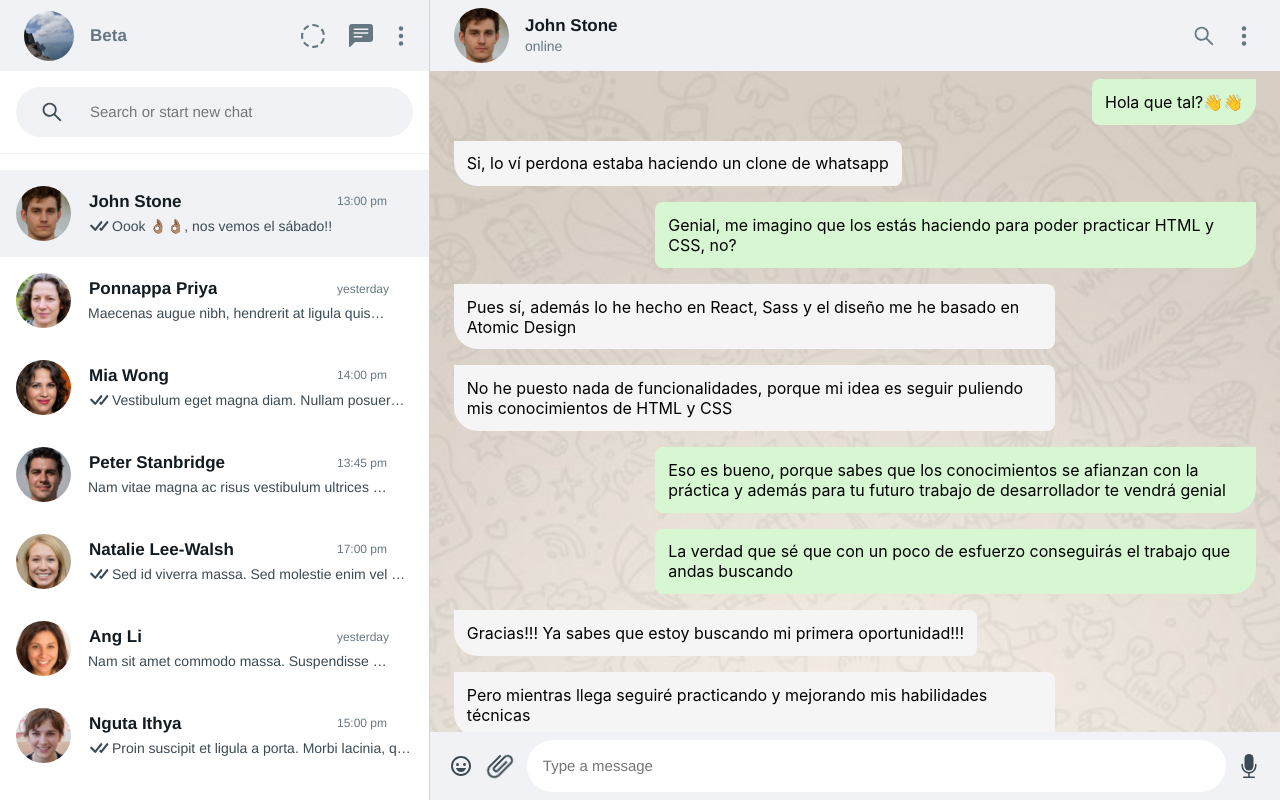
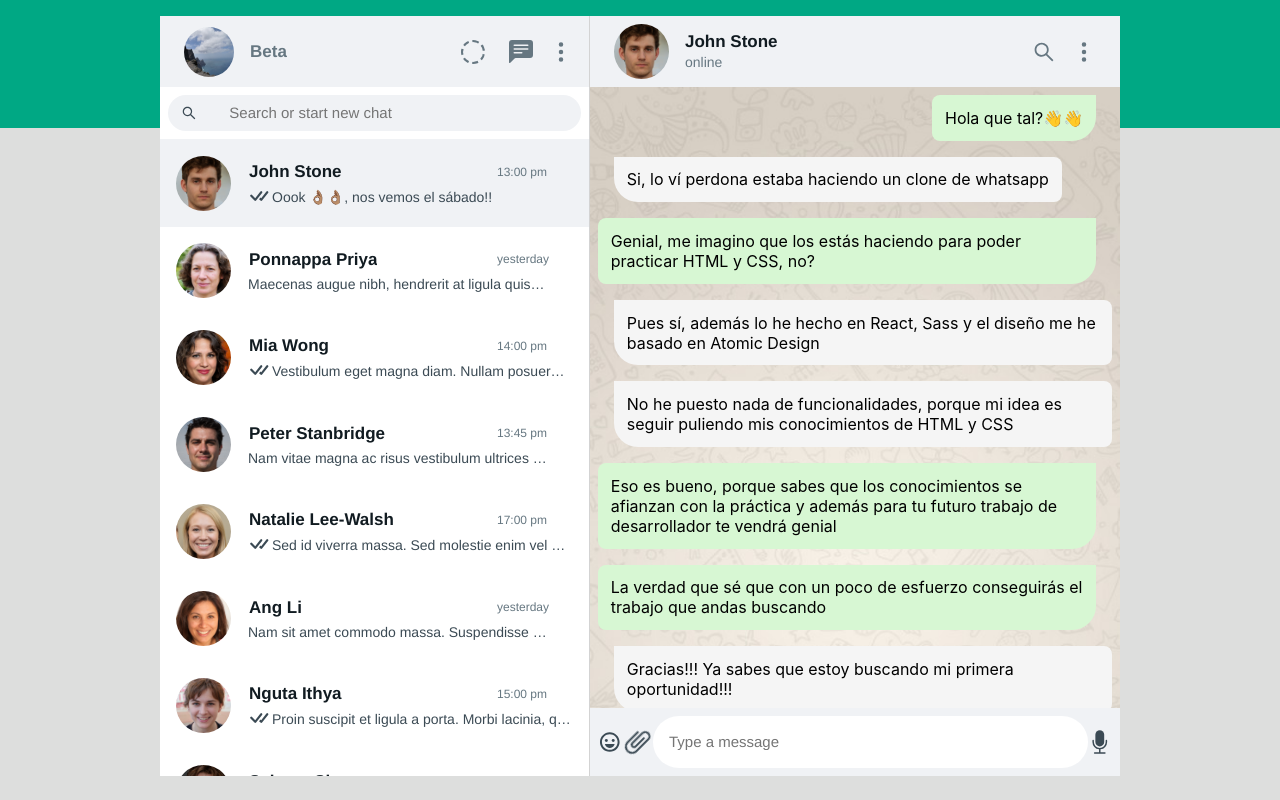
Before and after one commit to Oiranca/whatsapp-clone, a React (Create React App) app: page / in a window 1280 px wide. Built offline with nearby package versions, Linux system fonts and the light colour scheme.

Commit message:
page view

```diff
--- a/src/App.js
+++ b/src/App.js
@@ -1,9 +1,10 @@
-import { ListAndChat } from './components/templates/ListAndChat/ListAndChat';
+import { MyWhatsappClone } from './components/pages/MyWhatsappClone';
+
 
 function App() {
   return (
     <div className="App">
-      <ListAndChat />
+      <MyWhatsappClone />
     </div>
   );
 }
--- a/src/components/molecules/NavWebMenu/NavWebMenu.jsx
+++ b/src/components/molecules/NavWebMenu/NavWebMenu.jsx
@@ -5,7 +5,7 @@ import { AiOutlineSearch } from 'react-icons/ai';
 import './navWebMenu.scss';
 
 export const NavWebMenu = () => {
-  const iconsStyle = { size: '1.5rem', color: '#3b4a54' };
+  const iconsStyle = { size: '1rem', color: '#3b4a54' };
   return (
     <section className={'menu-web-container'}>
       <div className={'menu-web-button'}>
--- a/src/components/molecules/NavWebMenu/navWebMenu.scss
+++ b/src/components/molecules/NavWebMenu/navWebMenu.scss
@@ -10,8 +10,7 @@
     justify-content: center;
     align-items: center;
     column-gap: 1.5rem;
-    padding: 0.8rem;
-    margin: 1rem;
+    margin: 0.5rem;
     border-radius: 8rem;
     background: #F0F2F5;
 
@@ -19,6 +18,8 @@
       border: none;
       background: transparent;
       width: 80%;
+      padding: 0.5rem;
+
     }
   }
 }
--- a/src/components/organisms/ChatList/chatList.scss
+++ b/src/components/organisms/ChatList/chatList.scss
@@ -3,8 +3,9 @@
   flex-direction: column;
   flex-wrap: nowrap;
   padding: 0;
+  margin: 0;
   list-style: none;
-  overflow: hidden;
+  overflow-y: scroll;
 
   .user-row:first-child {
     background: #F0F2F5;
--- /dev/null
+++ b/src/components/pages/MyWhatsappClone.jsx
@@ -0,0 +1,13 @@
+import React from 'react';
+
+import './myWhatsappClone.scss';
+import { ListAndChat } from '../templates/ListAndChat/ListAndChat';
+
+export const MyWhatsappClone = () => {
+  return (
+    <div className={'container-page'}>
+      <header className={'header'} />
+      <ListAndChat />
+    </div>
+  );
+};
--- /dev/null
+++ b/src/components/pages/myWhatsappClone.scss
@@ -0,0 +1,26 @@
+@use "src/style/style";
+
+.container-page {
+  display: flex;
+  flex-direction: row;
+  flex-wrap: wrap;
+  justify-content: center;
+  align-items: start;
+  position: relative;
+  width: 100%;
+  height: 100vh;
+  background: style.$Color_Background_Web;
+
+  .header {
+    background: style.$Color_Header_Web;
+    width: 100%;
+    padding: 4rem;
+  }
+
+  .list-and-chat-container {
+    position: absolute;
+    top: 1rem;
+    width: calc(100% - 25%);
+    height: calc(100% - 5%);
+  }
+}
--- a/src/components/views/ChatListView/chatListView.scss
+++ b/src/components/views/ChatListView/chatListView.scss
@@ -5,6 +5,8 @@
   flex-direction: column;
   flex-wrap: nowrap;
   border-right: 1px solid lightgray;
+  background: white;
+
 
   .chat-icon-container {
     display: flex;
--- a/src/components/views/ChatView/chatView.scss
+++ b/src/components/views/ChatView/chatView.scss
@@ -6,7 +6,6 @@
   flex-direction: column;
   flex-wrap: nowrap;
   width: 100vw;
-  height: 100vh;
 
   .chat-conversation-container {
     display: flex;
--- a/src/style/style.scss
+++ b/src/style/style.scss
@@ -1,5 +1,6 @@
 //Color Application
-
+$Color_Background_Web: #DDDEDD;
+$Color_Header_Web: #00A884;
 $Color_NavBar_Background_Application: #54A984;
 $Color_NavBar_Application: #F0F2F5;
 $Color_NavBar_Mobile: #3E816A;
@@ -54,19 +55,20 @@ $Color_Date: #667781;
   align-items: center;
 }
 
-@mixin Title_Menu_Bar{
+@mixin Title_Menu_Bar {
   font-size: 15px;
   color: aliceblue;
   margin-top: 1.5rem;
   margin-bottom: 0.5rem;
 }
+
 // Chat Container
-@mixin Background_Chat_Container{
+@mixin Background_Chat_Container {
   background-image: url("background.jpg");
   background-size: cover;
 }
 
-@mixin Size_Chats{
+@mixin Size_Chats {
   max-width: 575px;
   padding: 0.8rem;
   margin: 0.5rem;
```
